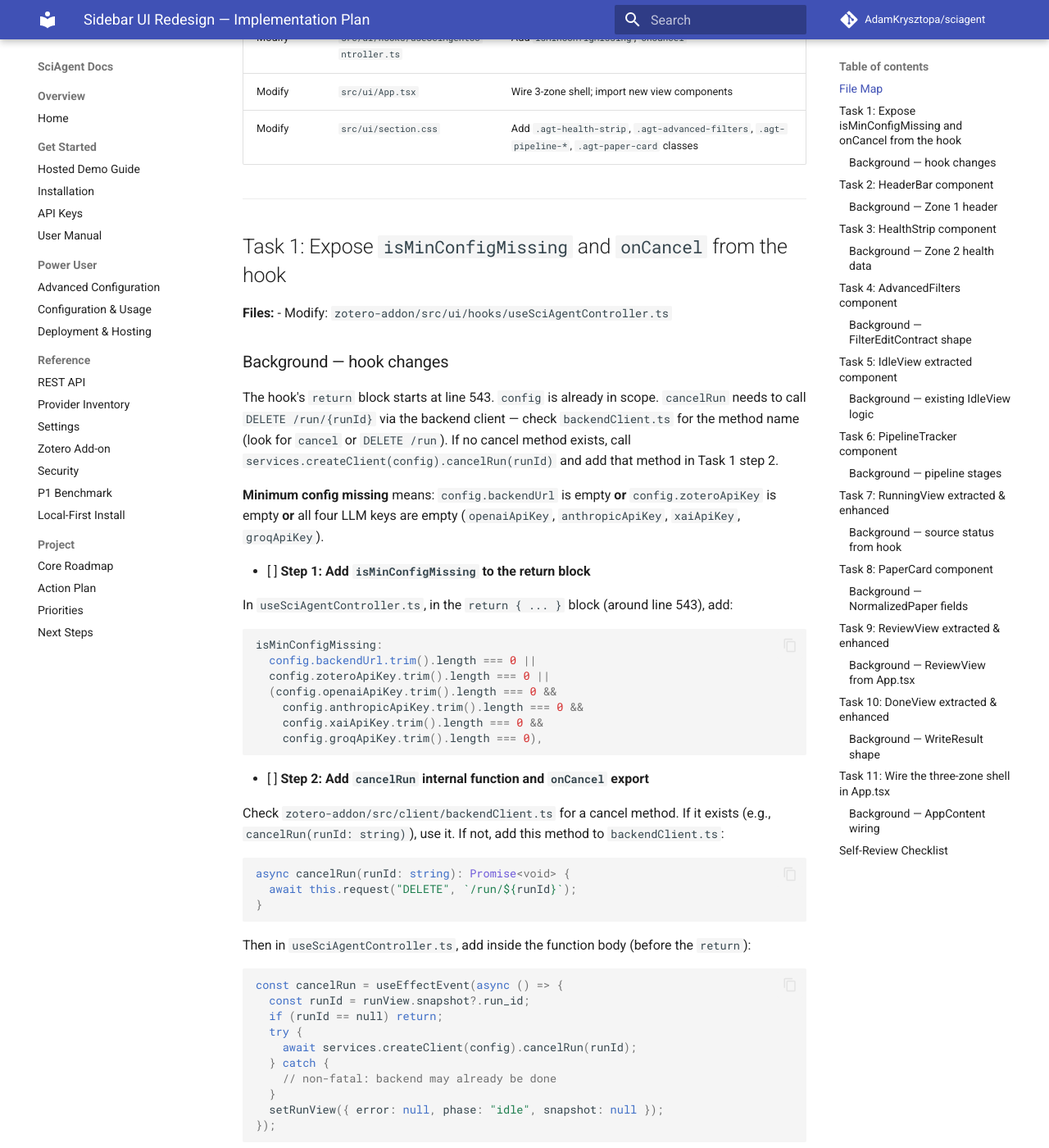
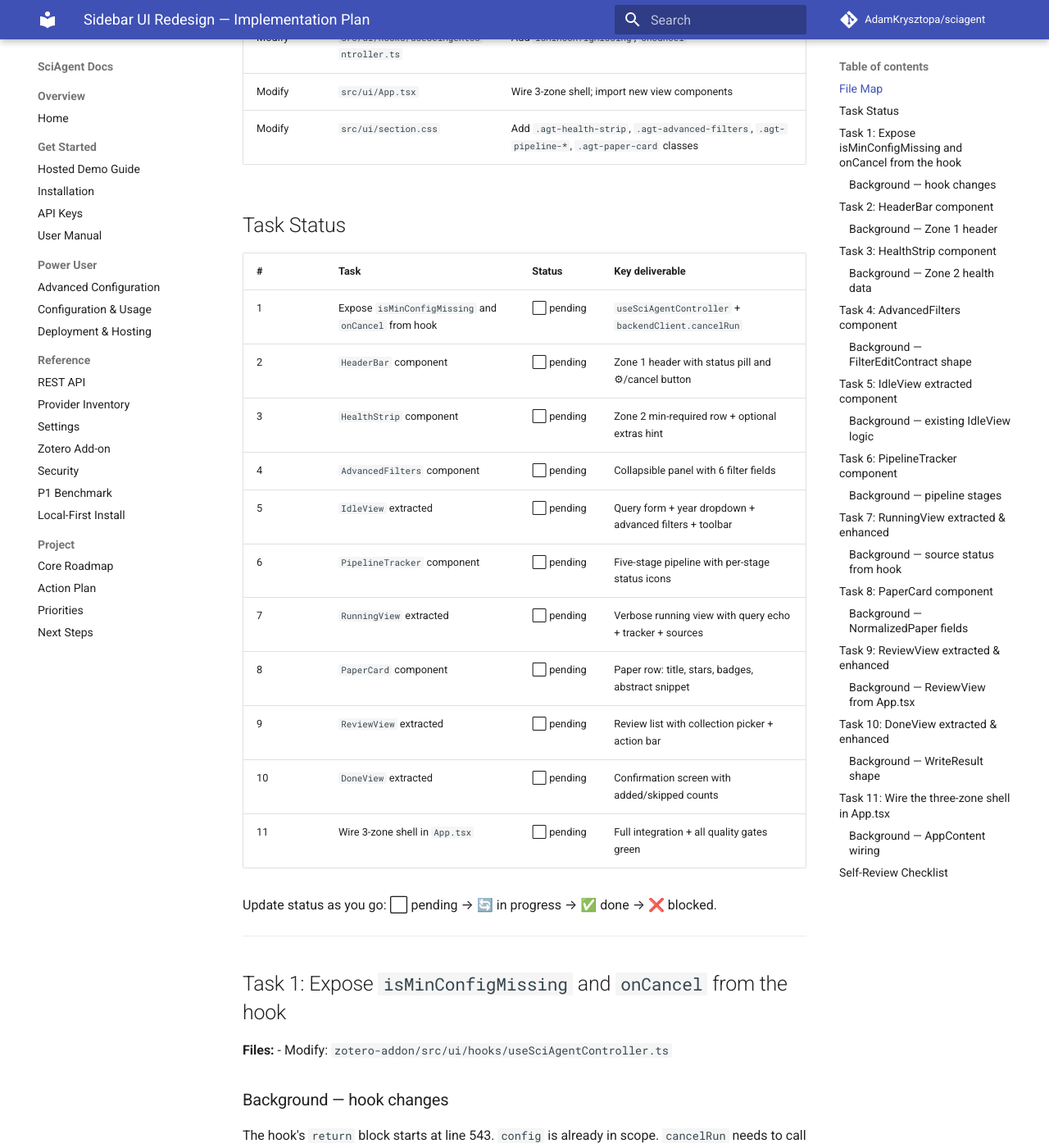
Before and after one commit to AdamKrysztopa/sciagent, an MkDocs documentation site: the page built from docs/superpowers/plans/2026-05-22-ui-redesign.md, in a window 1280 px wide and 1400 px high, scrolled down 1623 px. Shown: the whole window at 82% size. Built offline with MkDocs 1.6.1 and Material for MkDocs 9.7.7, drawn with Linux system fonts in a browser that asks for light colours; comment, search, counter and statistics services are not loaded.

Commit message:
docs(plan): add task status tracking table to UI redesign plan
Co-Authored-By: Claude Sonnet 4.6 <noreply@anthropic.com>

```diff
--- a/docs/superpowers/plans/2026-05-22-ui-redesign.md
+++ b/docs/superpowers/plans/2026-05-22-ui-redesign.md
@@ -31,6 +31,24 @@
 | Modify | `src/ui/hooks/useSciAgentController.ts` | Add `isMinConfigMissing`, `onCancel` |
 | Modify | `src/ui/App.tsx` | Wire 3-zone shell; import new view components |
 | Modify | `src/ui/section.css` | Add `.agt-health-strip`, `.agt-advanced-filters`, `.agt-pipeline-*`, `.agt-paper-card` classes |
+
+## Task Status
+
+| # | Task | Status | Key deliverable |
+|---|---|---|---|
+| 1 | Expose `isMinConfigMissing` and `onCancel` from hook | ⬜ pending | `useSciAgentController` + `backendClient.cancelRun` |
+| 2 | `HeaderBar` component | ⬜ pending | Zone 1 header with status pill and ⚙/cancel button |
+| 3 | `HealthStrip` component | ⬜ pending | Zone 2 min-required row + optional extras hint |
+| 4 | `AdvancedFilters` component | ⬜ pending | Collapsible panel with 6 filter fields |
+| 5 | `IdleView` extracted | ⬜ pending | Query form + year dropdown + advanced filters + toolbar |
+| 6 | `PipelineTracker` component | ⬜ pending | Five-stage pipeline with per-stage status icons |
+| 7 | `RunningView` extracted | ⬜ pending | Verbose running view with query echo + tracker + sources |
+| 8 | `PaperCard` component | ⬜ pending | Paper row: title, stars, badges, abstract snippet |
+| 9 | `ReviewView` extracted | ⬜ pending | Review list with collection picker + action bar |
+| 10 | `DoneView` extracted | ⬜ pending | Confirmation screen with added/skipped counts |
+| 11 | Wire 3-zone shell in `App.tsx` | ⬜ pending | Full integration + all quality gates green |
+
+Update status as you go: ⬜ pending → 🔄 in progress → ✅ done → ❌ blocked.
 
 ---
 
```
